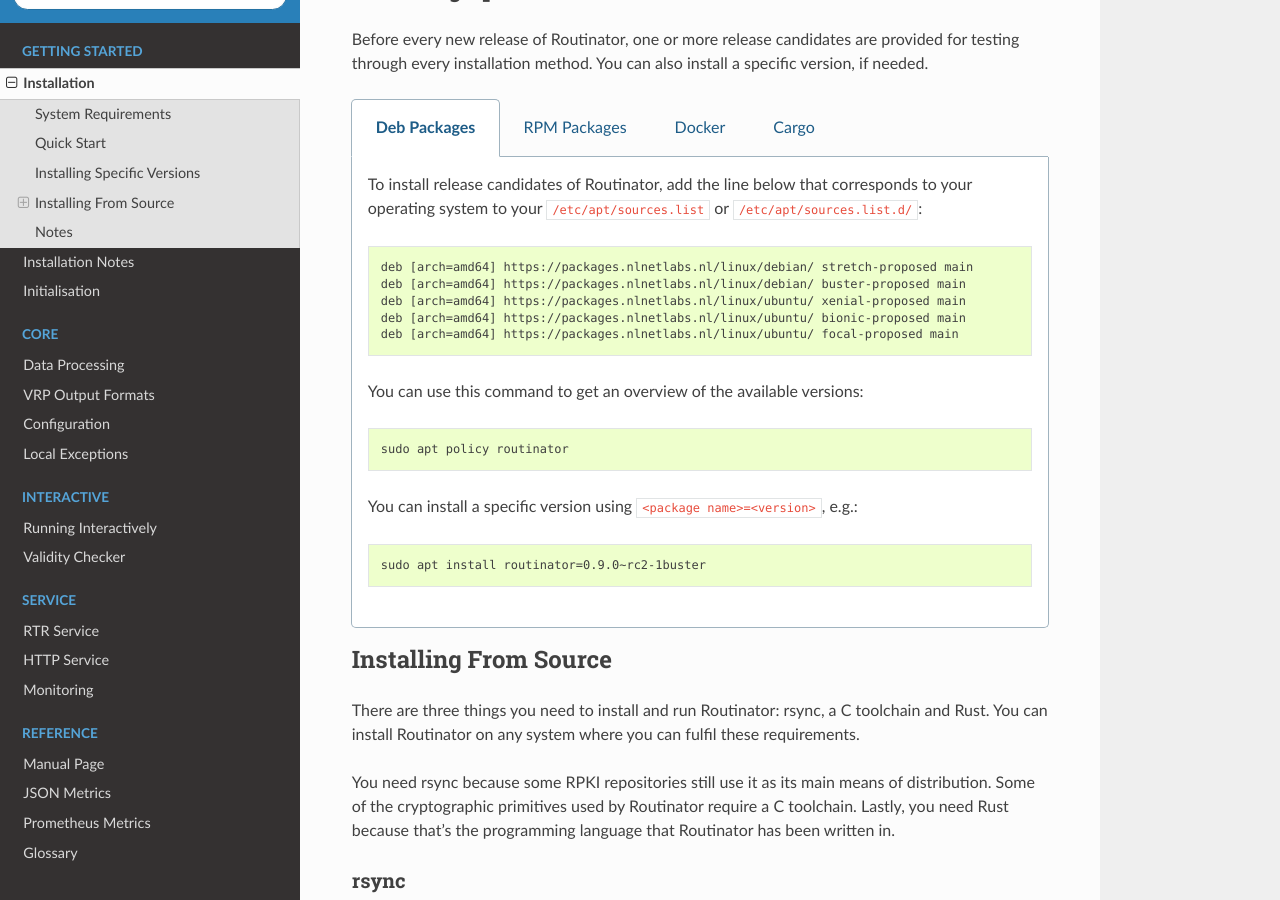
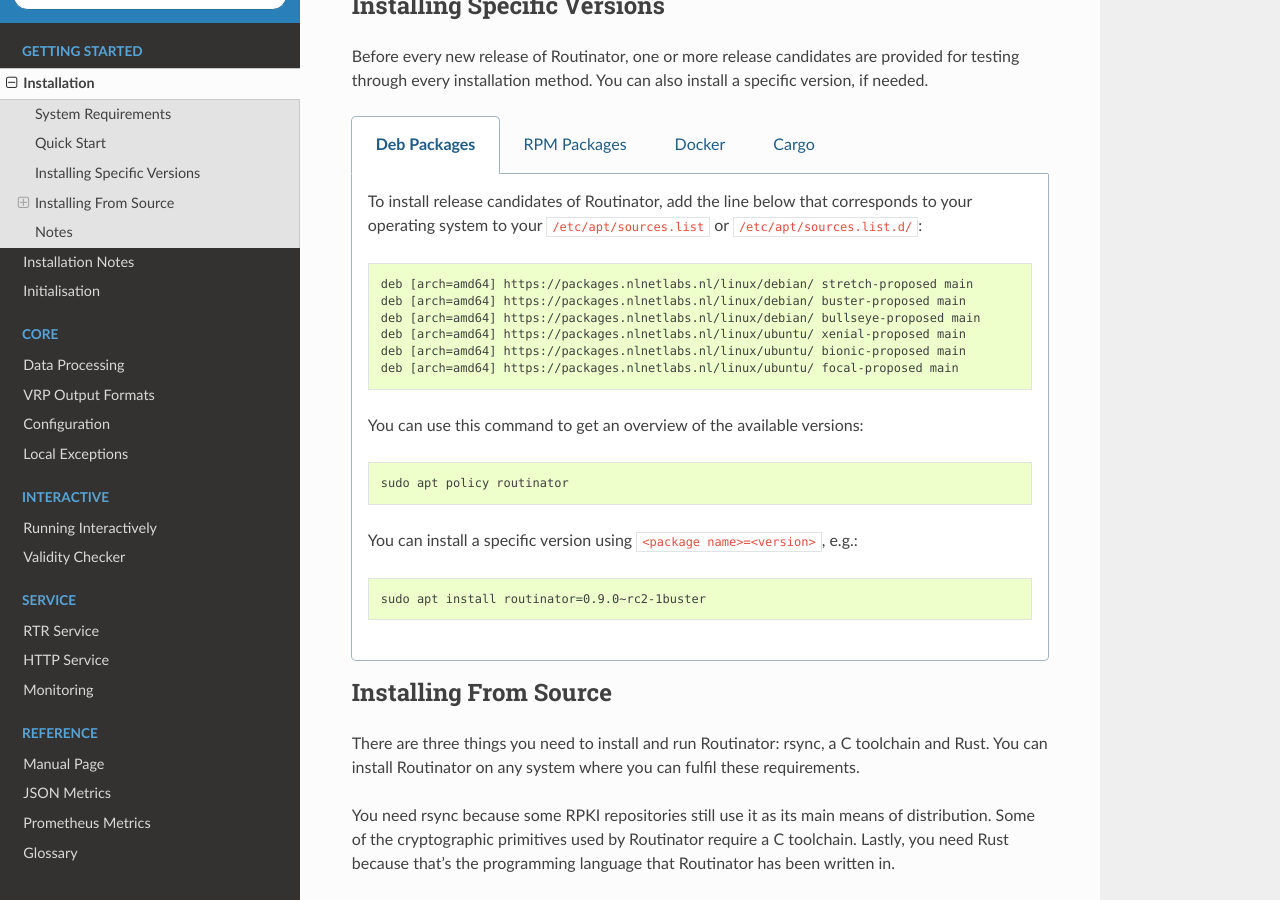
Before and after one commit to NLnetLabs/routinator, a Sphinx documentation site: the page built from source/installation.rst, in a window 1280 px wide and 900 px high, scrolled down 1668 px. Built offline with Sphinx 7.4.7 and the Read the Docs theme 2.0.0, drawn with Linux system fonts in a browser that asks for light colours; pages that are not in the unit, such as notebooks, are missing from menus; the version number could not be read and is left out; some of the changed text lies outside the part shown.

Commit message:
Add Debian Bullseye to the instructions for users of our Debian packages.

```diff
--- a/source/installation.rst
+++ b/source/installation.rst
@@ -43,6 +43,7 @@
 
           deb [arch=amd64] https://packages.nlnetlabs.nl/linux/debian/ stretch main
           deb [arch=amd64] https://packages.nlnetlabs.nl/linux/debian/ buster main
+          deb [arch=amd64] https://packages.nlnetlabs.nl/linux/debian/ bullseye main
           deb [arch=amd64] https://packages.nlnetlabs.nl/linux/ubuntu/ xenial main
           deb [arch=amd64] https://packages.nlnetlabs.nl/linux/ubuntu/ bionic main
           deb [arch=amd64] https://packages.nlnetlabs.nl/linux/ubuntu/ focal main
@@ -200,6 +201,7 @@
 
           deb [arch=amd64] https://packages.nlnetlabs.nl/linux/debian/ stretch-proposed main
           deb [arch=amd64] https://packages.nlnetlabs.nl/linux/debian/ buster-proposed main
+          deb [arch=amd64] https://packages.nlnetlabs.nl/linux/debian/ bullseye-proposed main
           deb [arch=amd64] https://packages.nlnetlabs.nl/linux/ubuntu/ xenial-proposed main
           deb [arch=amd64] https://packages.nlnetlabs.nl/linux/ubuntu/ bionic-proposed main
           deb [arch=amd64] https://packages.nlnetlabs.nl/linux/ubuntu/ focal-proposed main
```
